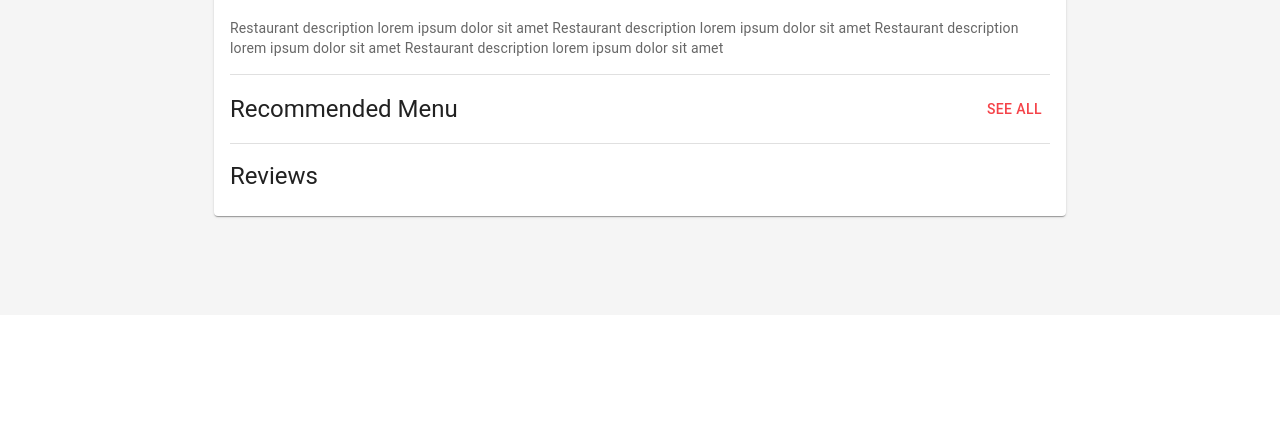
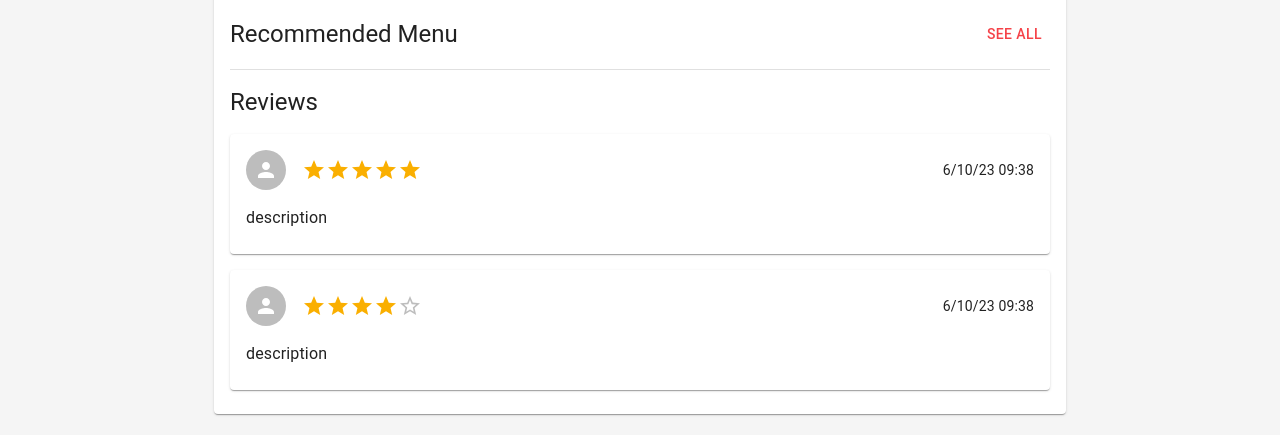
Before and after one commit to food-siam-si/food-siam-si-web, a React (Vite) app: page /restaurant in a window 1280 px wide. Shown: the part 485-920 px from the top of the page. Before the commit the page ends 800 px from the top, so only its background shows below. Built offline with nearby package versions, Linux system fonts and the light colour scheme.

Commit message:
feat: implement review card

```diff
--- a/package.json
+++ b/package.json
@@ -22,6 +22,7 @@
     "@mui/x-date-pickers": "^6.16.2",
     "@vitejs/plugin-react": "^4.1.0",
     "axios": "^1.5.1",
+    "date-fns": "^2.30.0",
     "react": "^18.2.0",
     "react-dom": "^18.2.0",
     "react-hook-form": "^7.47.0",
--- a/src/modules/Restaurant/api/dto.ts
+++ b/src/modules/Restaurant/api/dto.ts
@@ -35,6 +35,7 @@ export interface RestaurantType {
 }
 
 export interface Restaurant {
+  id: number;
   name: string;
   description: string;
   phoneNumber: string;
--- a/src/modules/Restaurant/components/RestaurantDetailCard/components/ReviewSection/index.tsx
+++ /dev/null
@@ -1,11 +0,0 @@
-import { CardContent, Typography } from '@mui/material';
-
-const ReviewSection = () => {
-  return (
-    <CardContent>
-      <Typography variant="h5">Reviews</Typography>
-    </CardContent>
-  );
-};
-
-export default ReviewSection;
--- a/src/modules/Restaurant/components/RestaurantDetailCard/index.tsx
+++ b/src/modules/Restaurant/components/RestaurantDetailCard/index.tsx
@@ -1,9 +1,10 @@
 import { Card, CardMedia, Divider, Stack } from '@mui/material';
+
+import ReviewSection from '@/modules/Review/components/ReviewSection';
 
 import { Restaurant } from '../../api/dto';
 import MenuSection from './components/MenuSection';
 import RestaurantSection from './components/RestaurantSection';
-import ReviewSection from './components/ReviewSection';
 
 const RestaurantDetailCard = (data: Restaurant) => {
   const { name } = data;
@@ -14,7 +15,7 @@ const RestaurantDetailCard = (data: Restaurant) => {
       <Stack divider={<Divider variant="middle" />}>
         <RestaurantSection {...data} />
         <MenuSection />
-        <ReviewSection />
+        <ReviewSection restaurantId={data.id} />
       </Stack>
     </Card>
   );
--- /dev/null
+++ b/src/modules/Review/api/dto.ts
@@ -0,0 +1,8 @@
+export interface GetReviewsDto {
+  id: number;
+  userId: number;
+  restaurantId: number;
+  description: string;
+  rate: number;
+  writtenDate: Date;
+}
--- /dev/null
+++ b/src/modules/Review/api/index.ts
@@ -0,0 +1,27 @@
+import { handleError } from '@/common/utils/handleError';
+
+import { GetReviewsDto } from './dto';
+
+export class ReviewApi {
+  @handleError()
+  static async get(restaurantId: number): Promise<GetReviewsDto[]> {
+    return [
+      {
+        id: 1,
+        userId: 1,
+        restaurantId: 1,
+        description: 'description',
+        rate: 5,
+        writtenDate: new Date(),
+      },
+      {
+        id: 2,
+        userId: 2,
+        restaurantId: 1,
+        description: 'description',
+        rate: 4,
+        writtenDate: new Date(),
+      },
+    ];
+  }
+}
--- /dev/null
+++ b/src/modules/Review/components/ReviewCard/index.tsx
@@ -0,0 +1,24 @@
+import PersonIcon from '@mui/icons-material/Person';
+import { Avatar, Card, CardContent, Rating, Stack, Typography } from '@mui/material';
+import { format } from 'date-fns';
+
+import { GetReviewsDto } from '../../api/dto';
+
+const ReviewCard = ({ rate, description, writtenDate }: GetReviewsDto) => {
+  return (
+    <Card>
+      <CardContent>
+        <Stack direction="row" alignItems="center" gap={2}>
+          <Avatar>
+            <PersonIcon />
+          </Avatar>
+          <Rating name="disabled" value={rate} readOnly sx={{ flexGrow: 1 }} />
+          <Typography variant="body2">{format(writtenDate, 'd/M/yy HH:mm')}</Typography>
+        </Stack>
+        <Typography sx={{ mt: 2 }}> {description}</Typography>
+      </CardContent>
+    </Card>
+  );
+};
+
+export default ReviewCard;
--- /dev/null
+++ b/src/modules/Review/components/ReviewSection/index.tsx
@@ -0,0 +1,35 @@
+import { CardContent, Stack, Typography } from '@mui/material';
+import React, { useEffect } from 'react';
+
+import { ReviewApi } from '../../api';
+import { GetReviewsDto } from '../../api/dto';
+import ReviewCard from '../ReviewCard';
+import { ReviewSectionProps } from './types';
+
+const ReviewSection = ({ restaurantId }: ReviewSectionProps) => {
+  const [reviews, setReviews] = React.useState<GetReviewsDto[]>();
+
+  useEffect(() => {
+    const fetchReviews = async () => {
+      setReviews(await ReviewApi.get(restaurantId));
+    };
+    fetchReviews();
+  }, [restaurantId]);
+
+  if (!reviews) return null;
+
+  return (
+    <CardContent>
+      <Typography variant="h5" sx={{ mb: 2 }}>
+        Reviews
+      </Typography>
+      <Stack gap={2}>
+        {reviews.map((review) => (
+          <ReviewCard {...review} />
+        ))}
+      </Stack>
+    </CardContent>
+  );
+};
+
+export default ReviewSection;
--- /dev/null
+++ b/src/modules/Review/components/ReviewSection/types.ts
@@ -0,0 +1,3 @@
+export interface ReviewSectionProps {
+  restaurantId: number;
+}
```
Also changed, not shown: 1 other file (tests, documents, lock files or other folders).
